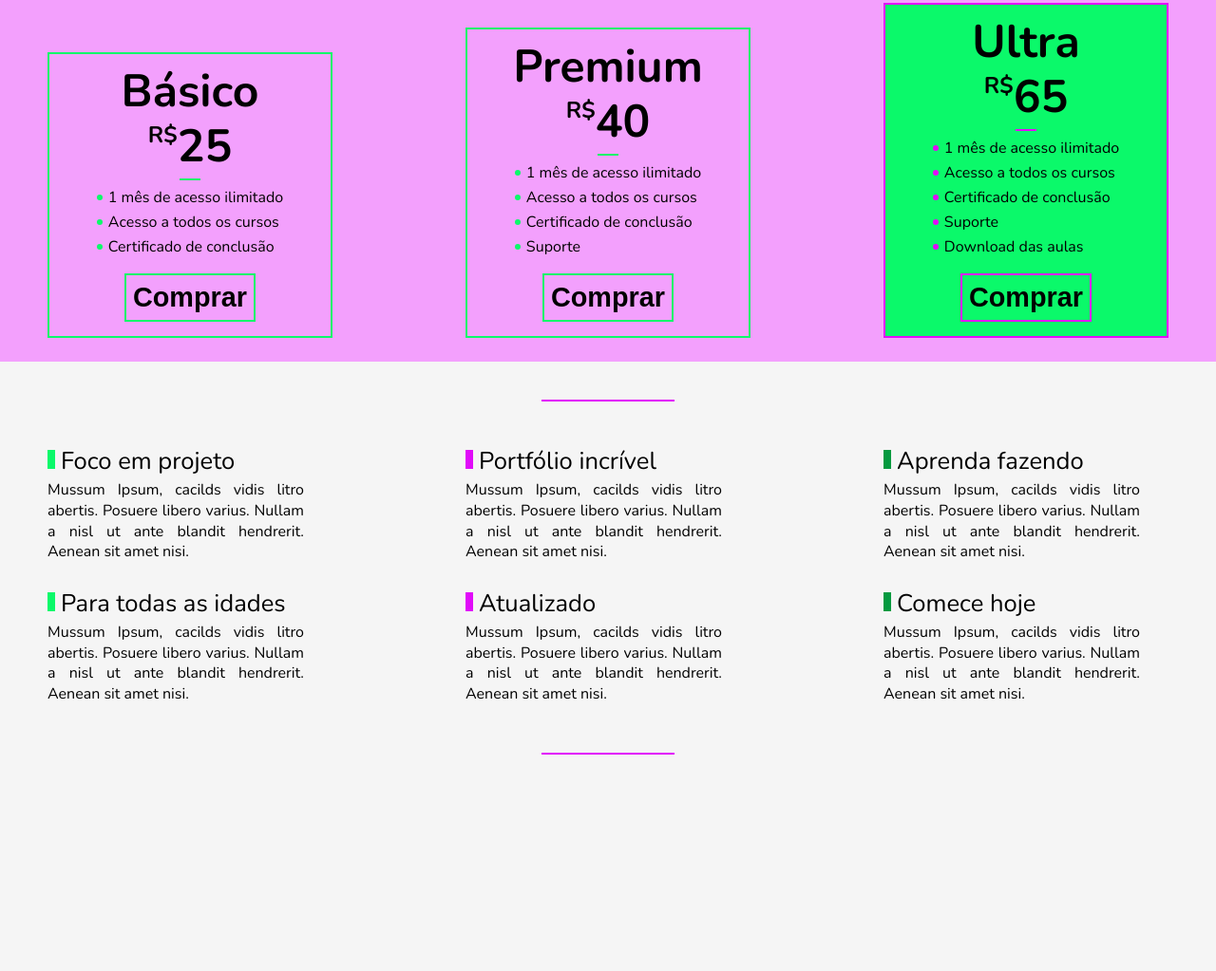
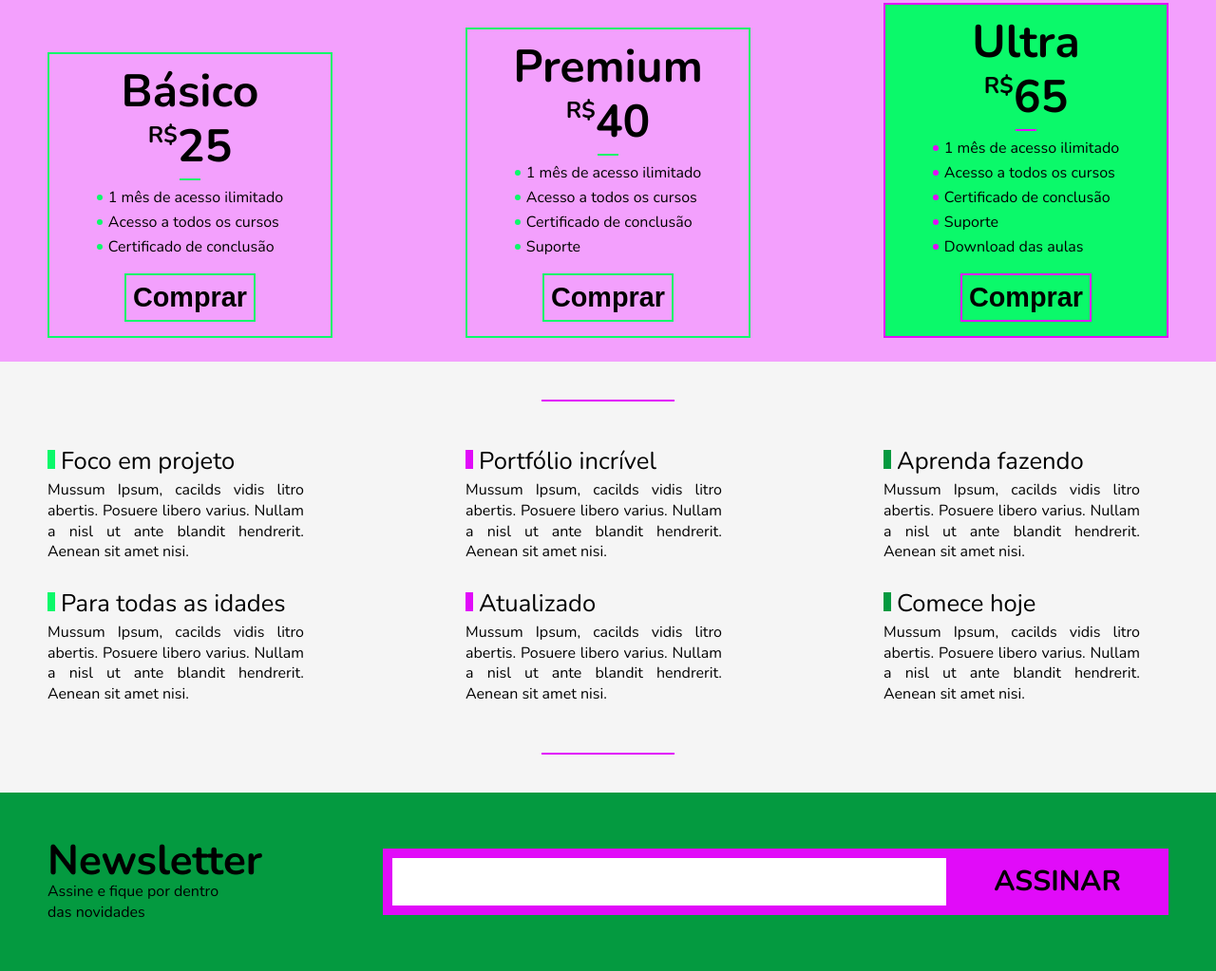
Before and after one commit to Amsterdanvasconcelos/frontbox, a plain HTML site: page index.html in a window 1280 px wide. Shown: the part 1594-2617 px from the top of the page at 95% size. Before the commit the page ends 2429 px from the top, so only its background shows below. Drawn offline with nearby package versions, Linux system fonts and the light colour scheme.

Commit message:
created and finalized html and css section newsletter

```diff
--- /dev/null
+++ b/assets/css/layout/l-newsletter.css
@@ -0,0 +1,54 @@
+.l-newsletter {
+    display: flex;
+    justify-content: space-between;
+    align-items: center;
+    flex-wrap: wrap;
+
+    padding: 2.5rem calc((100% - 75rem) / 2);
+    background-color: var(--clr-green-dark);
+}
+
+.l-newsletter__info {
+    flex: 3 1 3.125rem;
+
+    margin: 0.625rem;
+}
+
+.l-newsletter__title {
+    font-size: 2.75rem;
+    font-weight: 600;
+}
+
+.l-newsletter__form {
+    flex: 4 1 28.125rem;
+
+    display: flex;
+    justify-content: center;
+    flex-wrap: wrap;
+
+    margin: 0.625rem;
+    background-color: var(--clr-pink-dark);
+
+}
+
+.l-newsletter__input {
+    flex: 1 1 28.125rem;
+
+    padding: 0.625rem;
+    border: none;
+    margin: 0.625rem;
+    outline: none;
+    font-size: 1.375rem;
+    font-family: var(--ff-primary);
+}
+
+.l-newsletter__btn {
+    padding: 0.625rem 2.5rem;
+    border: none;
+    background-color: transparent;
+    margin-right: 0.625rem;
+    font-family: var(--ff-primary);
+    font-size: 1.875rem;
+    font-weight: 600;
+    text-transform: uppercase;
+}
--- a/index.html
+++ b/index.html
@@ -24,6 +24,7 @@
 	<link rel="stylesheet" href="assets/css/layout/l-courses.css">
 	<link rel="stylesheet" href="assets/css/layout/l-plans.css">
 	<link rel="stylesheet" href="assets/css/layout/l-features.css">
+	<link rel="stylesheet" href="assets/css/layout/l-newsletter.css">
 	<!-- Components -->
 	<link rel="stylesheet" href="assets/css/components/c-navbar.css">
 	<link rel="stylesheet" href="assets/css/components/c-intro.css">
@@ -193,5 +194,19 @@
 
 	<hr class="c-horizontal-row">
 
+	<section class="l-newsletter">
+
+		<div class="l-newsletter__info">
+			<h2 class="l-newsletter__title">Newsletter</h2>
+			<p>Assine e fique por dentro <br> das novidades</p>
+		</div>
+
+		<form class="l-newsletter__form">
+			<input class="l-newsletter__input" type="email">
+			<button class="l-newsletter__btn" type="submit">Assinar</button>
+		</form>
+
+	</section>
+
 </body>
 </html>
```
